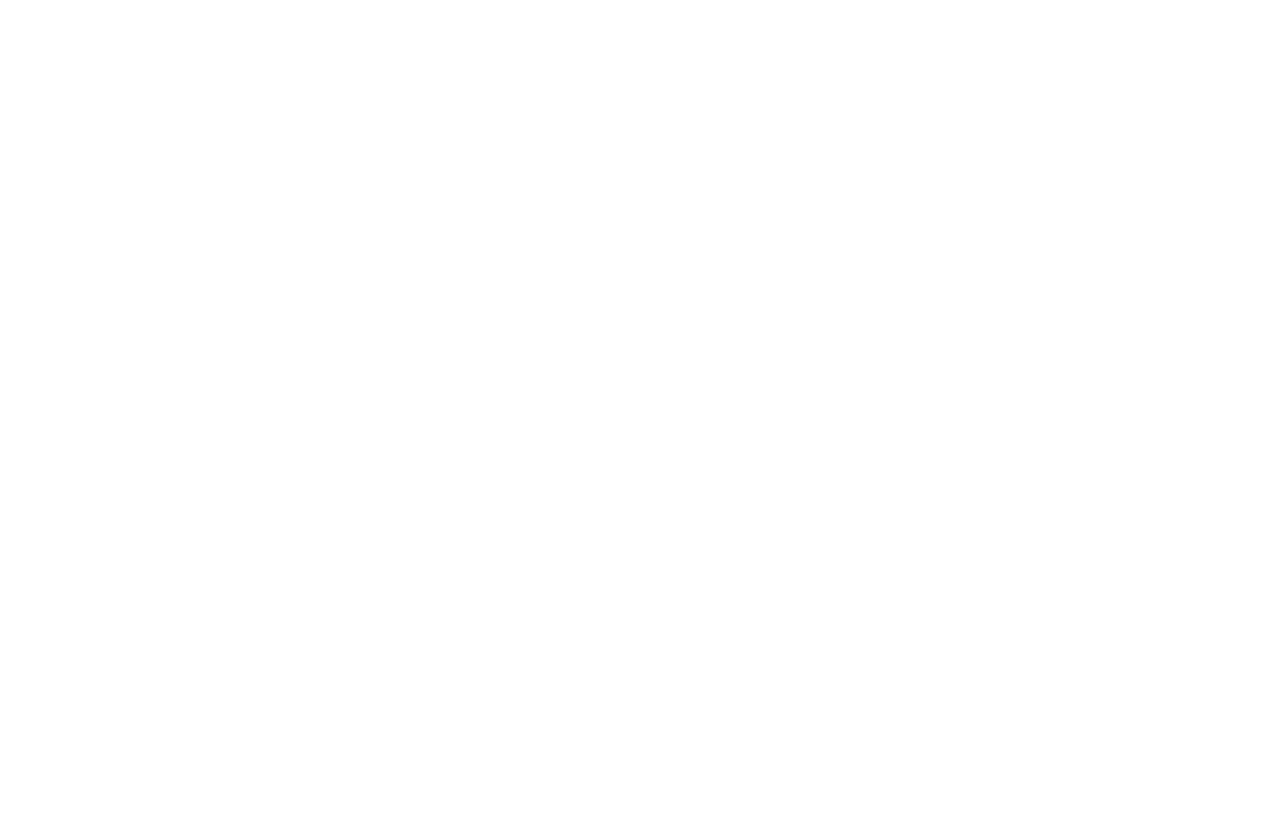
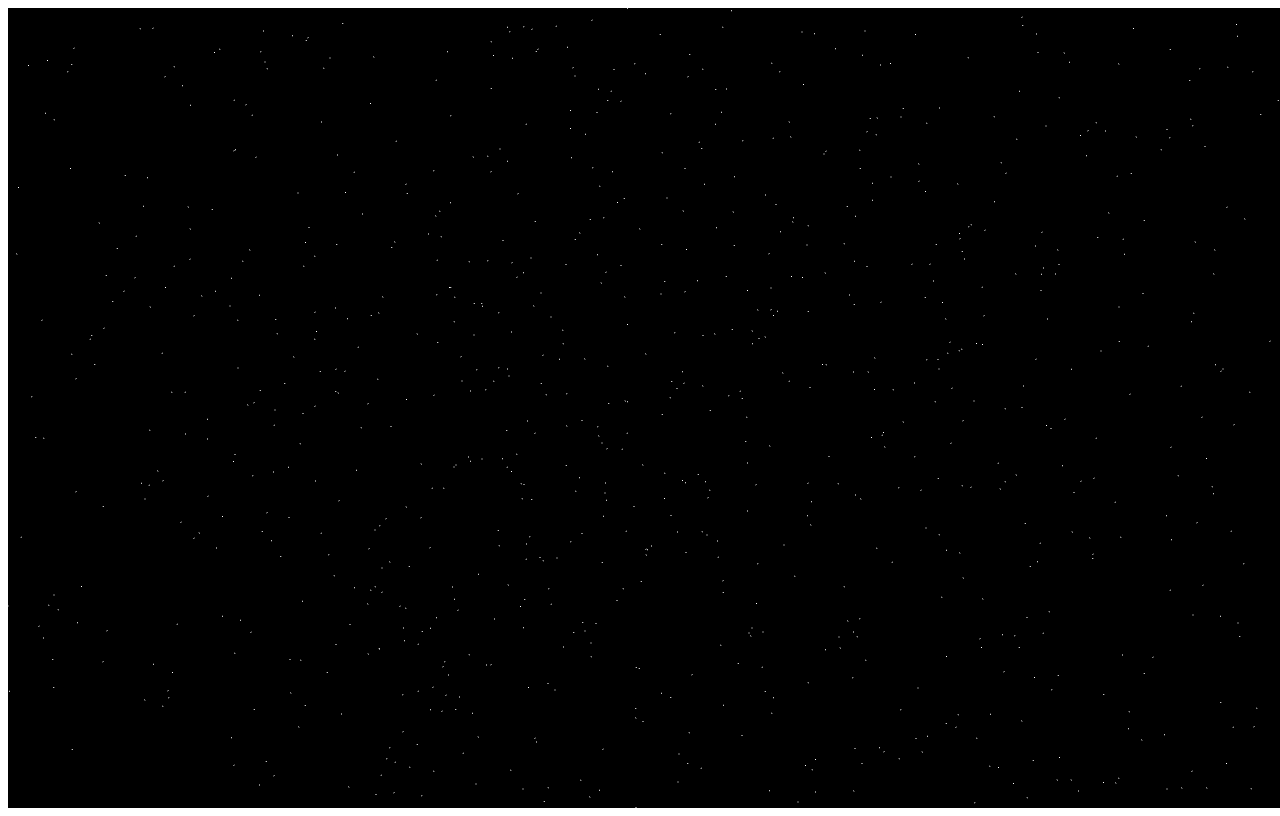
Before and after one commit to PhakphumV/the-expanse-tacview, a plain HTML site: page index.html in a window 1280 px wide. Drawn offline with nearby package versions, Linux system fonts and the light colour scheme.

Commit message:
feat(scene): bootstrap Three.js canvas with starfield background
- Three.js r128 UMD loaded from cdnjs before scene script
- WebGLRenderer fills viewport, resizes with window, honors device pixel ratio
- PerspectiveCamera positioned to view two ships some distance apart
- Procedural particle starfield (6000 points, no texture assets) as background
- requestAnimationFrame render loop with gentle star rotation

Closes #2

```diff
--- a/index.html
+++ b/index.html
@@ -4,7 +4,66 @@
     <meta charset="UTF-8">
     <meta name="viewport" content="width=device-width, initial-scale=1.0">
     <title>The Expanse Tacview</title>
+    <script src="https://cdnjs.cloudflare.com/ajax/libs/three.js/r128/three.min.js"></script>
 </head>
 <body>
+    <div id="container"></div>
+    <script>
+        (function () {
+            const container = document.getElementById('container');
+
+            const scene = new THREE.Scene();
+            scene.background = new THREE.Color(0x000000);
+
+            const camera = new THREE.PerspectiveCamera(
+                60,
+                window.innerWidth / window.innerHeight,
+                0.1,
+                2000
+            );
+            camera.position.set(0, 50, 150);
+
+            const renderer = new THREE.WebGLRenderer({ antialias: true });
+            renderer.setPixelRatio(window.devicePixelRatio);
+            renderer.setSize(window.innerWidth, window.innerHeight);
+            container.appendChild(renderer.domElement);
+
+            // Procedural starfield (particle field, no texture assets)
+            const starCount = 6000;
+            const starGeometry = new THREE.BufferGeometry();
+            const positions = new Float32Array(starCount * 3);
+            for (let i = 0; i < starCount; i++) {
+                const r = 800;
+                const theta = 2 * Math.PI * Math.random();
+                const phi = Math.acos(2 * Math.random() - 1);
+                positions[i * 3]     = r * Math.sin(phi) * Math.cos(theta);
+                positions[i * 3 + 1] = r * Math.sin(phi) * Math.sin(theta);
+                positions[i * 3 + 2] = r * Math.cos(phi);
+            }
+            starGeometry.setAttribute('position', new THREE.BufferAttribute(positions, 3));
+            const starMaterial = new THREE.PointsMaterial({
+                color: 0xffffff,
+                size: 1.0,
+                sizeAttenuation: false
+            });
+            const stars = new THREE.Points(starGeometry, starMaterial);
+            scene.add(stars);
+
+            function onResize() {
+                camera.aspect = window.innerWidth / window.innerHeight;
+                camera.updateProjectionMatrix();
+                renderer.setSize(window.innerWidth, window.innerHeight);
+            }
+            window.addEventListener('resize', onResize);
+
+            function animate() {
+                requestAnimationFrame(animate);
+                stars.rotation.y += 0.0005;
+                stars.rotation.x += 0.0002;
+                renderer.render(scene, camera);
+            }
+            animate();
+        })();
+    </script>
 </body>
 </html>
```
